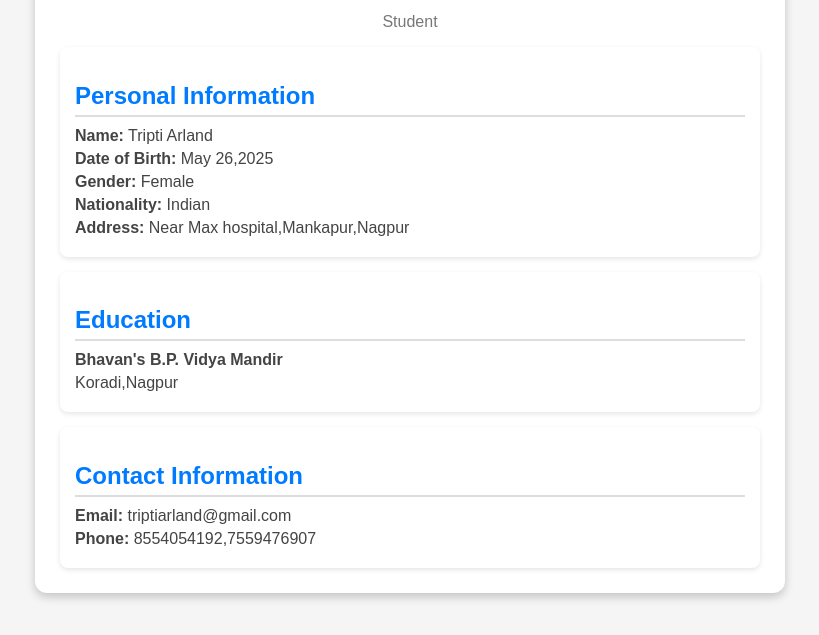
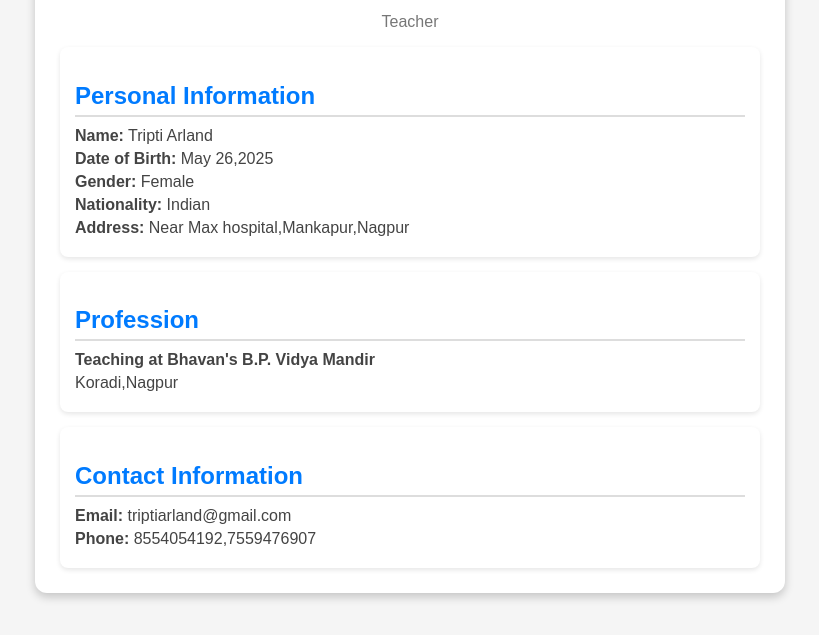
Before and after one commit to shershahog/Tripti, a plain HTML site: page index.html in a window 1280 px wide. Shown: the part 165-800 px from the top of the page, without its empty margins (230-1049 px from the left). Drawn offline with Linux system fonts and the light colour scheme.

Commit message:
Update index.html

```diff
--- a/index.html
+++ b/index.html
@@ -16,7 +16,7 @@
 
         <div class="profile">
             <h1>Tripti Arland</h1>
-            <p class="title">Student</p>
+            <p class="title">Teacher</p>
         </div>
 
         <div class="section">
@@ -29,8 +29,8 @@
         </div>
 
         <div class="section">
-            <h2>Education</h2>
-            <p><strong>Bhavan's B.P. Vidya Mandir</strong></p>
+            <h2> Profession</h2>
+            <p><strong>Teaching at Bhavan's B.P. Vidya Mandir</strong></p>
             <p>Koradi,Nagpur</p>
         </div>
 
```
